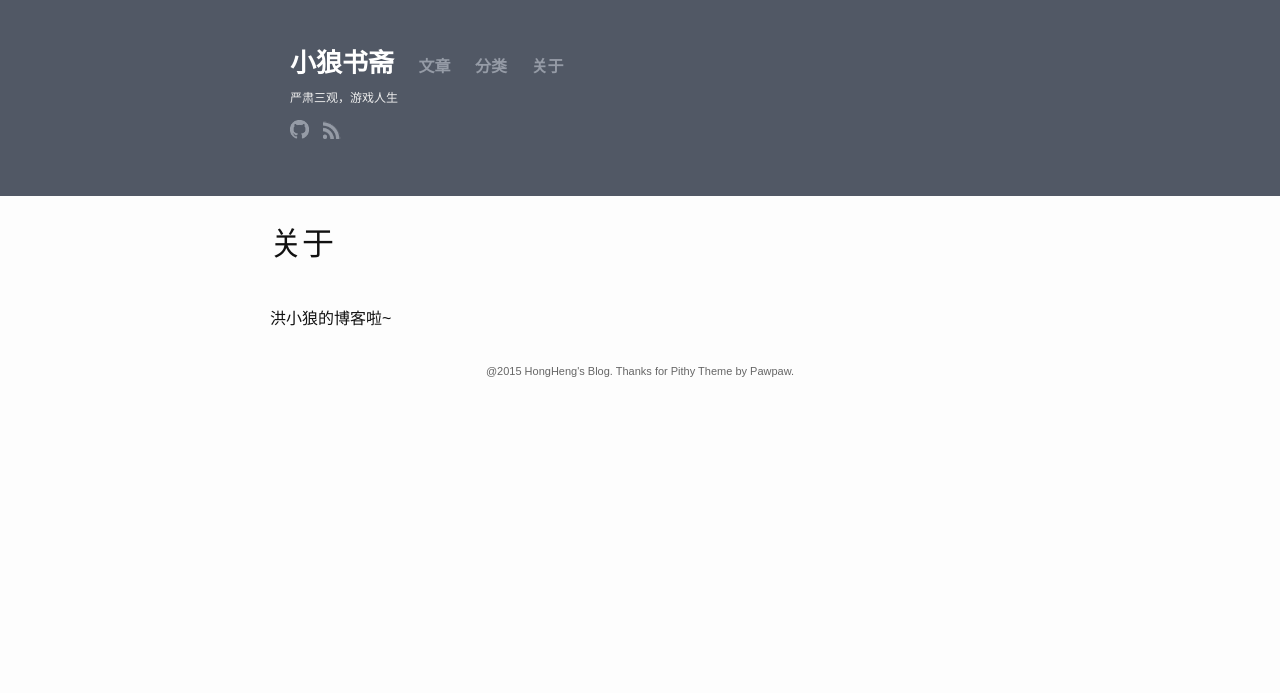
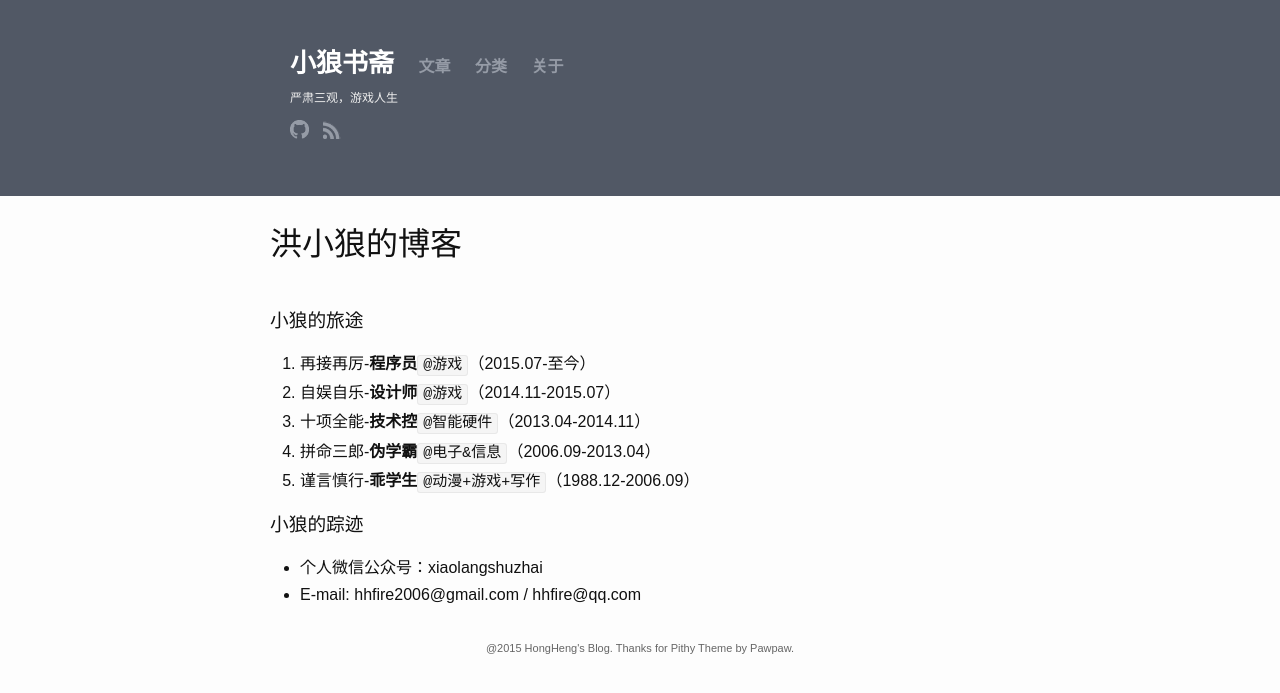
Before and after one commit to HongHeng/hongheng.github.io, a Jekyll site: the page built from about.md, in a window 1280 px wide. Shown: the top 693 px of the page. Built offline with Jekyll 4.4.1, drawn with Linux system fonts in a browser that asks for light colours.

Commit message:
补充关于

```diff
--- a/about.md
+++ b/about.md
@@ -1,7 +1,16 @@
 ---
 layout: page
-title: 关于
 permalink: /about/
+title: 洪小狼的博客
 ---
 
-洪小狼的博客啦~
+###小狼的旅途
+1. 再接再厉-**程序员**`@游戏`（2015.07-至今）
+1. 自娱自乐-**设计师**`@游戏`（2014.11-2015.07）
+1. 十项全能-**技术控**`@智能硬件`（2013.04-2014.11）
+1. 拼命三郎-**伪学霸**`@电子&信息`（2006.09-2013.04）
+1. 谨言慎行-**乖学生**`@动漫+游戏+写作`（1988.12-2006.09）
+
+###小狼的踪迹
++ 个人微信公众号：xiaolangshuzhai
++ E-mail: hhfire2006@gmail.com / hhfire@qq.com
```
